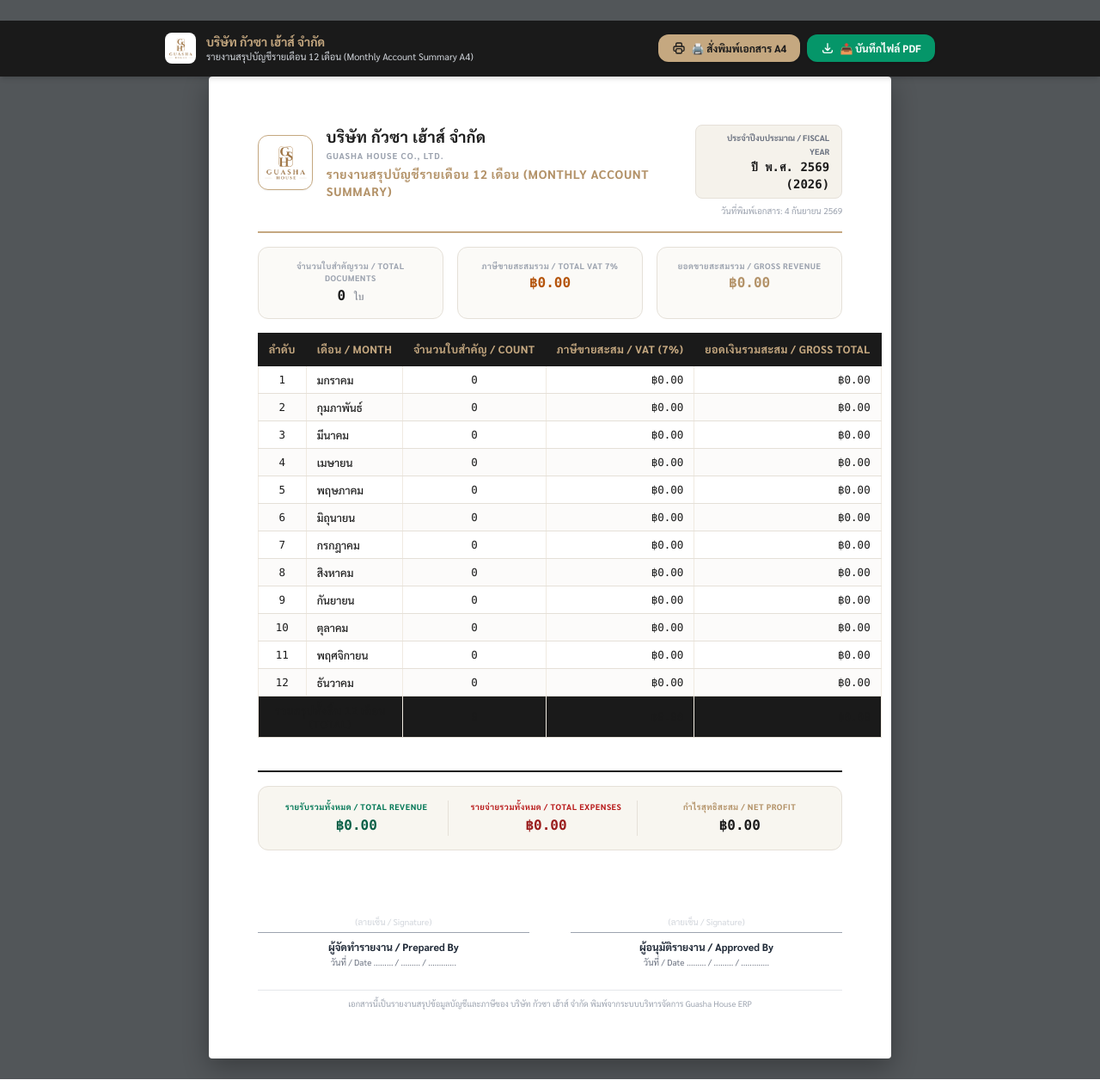
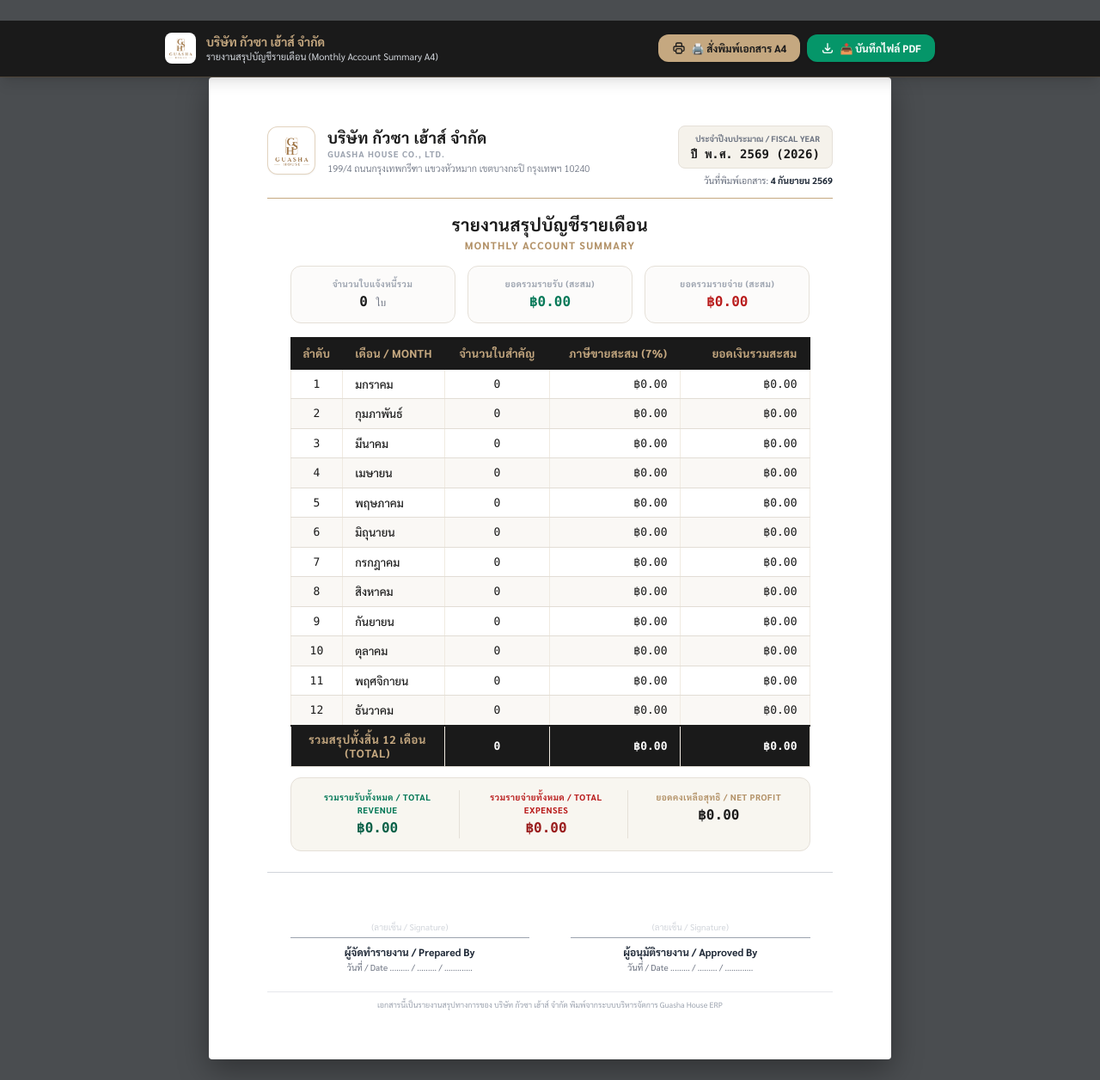
Before and after one commit to Amaraporn48/guasha-house, a FastAPI app: page /print/monthly-account in a window 1280 px wide. Shown: the whole page at 86% size. Run offline with FastAPI, Linux system fonts and the light colour scheme; data that the repository does not hold is empty; some libraries are stand-ins or nearby versions.

Commit message:
Redesign corporate A4 print layout for monthly account summary and documents list report

```diff
--- a/templates/print_summary.html
+++ b/templates/print_summary.html
@@ -13,7 +13,7 @@
 
         @page {
             size: A4 portrait;
-            margin: 15mm;
+            margin: 12mm 15mm 12mm 15mm;
         }
 
         * {
@@ -29,31 +29,35 @@
             print-color-adjust: exact;
         }
 
+        /* Container styling */
         .summary-page {
-            background-color: white;
+            background-color: #ffffff;
             box-sizing: border-box;
+            margin: 0 auto;
         }
 
         @media screen {
             body {
-                background-color: #525659;
+                background-color: #4a4d50;
                 padding: 24px 0;
             }
             .summary-page {
                 width: 210mm;
                 min-height: 297mm;
-                margin: 0 auto;
-                padding: 15mm;
-                box-shadow: 0 10px 30px rgba(0, 0, 0, 0.3);
+                padding: 15mm 18mm;
+                box-shadow: 0 12px 35px rgba(0, 0, 0, 0.35);
                 border-radius: 4px;
             }
         }
 
         @media print {
             html, body {
-                background-color: white !important;
+                background-color: #ffffff !important;
+                margin: 0 !important;
                 padding: 0 !important;
-                margin: 0 !important;
+                width: 100% !important;
+                height: 100% !important;
+                overflow: hidden !important;
             }
             .summary-page {
                 box-shadow: none !important;
@@ -61,57 +65,73 @@
                 width: 100% !important;
                 max-width: 100% !important;
                 padding: 0 !important;
-                margin: 0 !important;
-                border-radius: 0 !important;
+                margin: 0 auto !important;
             }
             .no-print {
                 display: none !important;
             }
         }
 
+        /* Table styling: ~92% width, centered */
+        .table-container {
+            width: 92%;
+            margin: 0 auto;
+        }
+
         .report-table {
             width: 100%;
             border-collapse: collapse;
-            margin-top: 14px;
-            margin-bottom: 14px;
+            margin-top: 10px;
+            page-break-inside: avoid;
         }
 
         .report-table th {
             background-color: #1a1a1a !important;
             color: #c5a880 !important;
-            font-size: 12.5px;
+            font-size: 13px;
             font-weight: 700;
-            padding: 9.5px 12px;
+            padding: 8px 14px;
             border: 1px solid #1a1a1a;
             white-space: nowrap;
-            letter-spacing: 0.4px;
+            letter-spacing: 0.3px;
         }
 
         .report-table td {
-            font-size: 12.5px;
+            font-size: 13px;
             font-weight: 500;
             color: #1a1a1a;
-            padding: 7.5px 12px;
-            border-bottom: 1px solid #e5e0d8;
+            padding: 7px 14px;
+            border-bottom: 1px solid #e2ddd5;
             border-left: 1px solid #f0eae1;
             border-right: 1px solid #f0eae1;
         }
 
         .report-table tr:nth-child(even) td {
-            background-color: #fcfbfa !important;
+            background-color: #faf8f5 !important;
+        }
+
+        .report-table tr.total-row td {
+            background-color: #1a1a1a !important;
+            color: #ffffff !important;
+            font-weight: 700;
+            border-top: 2px solid #1a1a1a;
+        }
+
+        .report-table tr.total-row td.total-label {
+            color: #c5a880 !important;
         }
     </style>
 </head>
 <body>
 
-    <!-- Screen Top Control Bar -->
-    <div class="no-print bg-[#1a1a1a] text-white p-3.5 sticky top-0 z-50 shadow-md">
+    <!-- Screen Top Control Bar (Hidden when printing) -->
+    <div class="no-print bg-[#1a1a1a] text-white p-3.5 sticky top-0 z-50 shadow-lg border-b border-[#c5a880]/30">
         <div class="max-w-4xl mx-auto flex items-center justify-between">
             <div class="flex items-center gap-3">
-                <img src="/static/logo.png" alt="Logo" class="h-9 w-9 object-contain bg-white rounded-lg p-0.5">
+                <img src="/static/logo.png" alt="Logo" class="h-9 w-9 object-contain bg-white rounded-lg p-0.5 shadow">
                 <div>
                     <h1 class="text-sm font-bold text-[#c5a880]">บริษัท กัวซา เฮ้าส์ จำกัด</h1>
-                    <p class="text-[11px] text-gray-300">รายงานสรุปบัญชีรายเดือน 12 เดือน (Monthly Account Summary A4)</p>
+                    <p class="text-[11px] text-gray-300">รายงานสรุปบัญชีรายเดือน (Monthly Account Summary A4)</p>
                 </div>
             </div>
             <div class="flex items-center gap-2">
@@ -127,69 +147,76 @@
         </div>
     </div>
 
-    <!-- Printable Formal A4 Summary Page -->
+    <!-- Printable Corporate A4 Page -->
     <div id="pdf-content" class="summary-page flex flex-col justify-between">
 
         <div>
-            <!-- Header Section -->
-            <div class="flex justify-between items-start border-b-2 border-[#c5a880] pb-4 mb-4">
-                <div class="flex items-center gap-4">
-                    <img src="/static/logo.png" alt="Logo" class="h-16 w-16 object-contain p-1 border border-[#c5a880] rounded-xl bg-white shadow-sm">
+            <!-- 1. Header Section -->
+            <div class="flex justify-between items-start border-b border-[#c5a880] pb-3 mb-4">
+                <div class="flex items-center gap-3.5">
+                    <img src="/static/logo.png" alt="Logo" class="h-14 w-14 object-contain p-1 border border-[#c5a880]/50 rounded-xl bg-white shadow-sm">
                     <div>
-                        <h1 class="text-lg font-bold text-[#1a1a1a] tracking-wide uppercase">บริษัท กัวซา เฮ้าส์ จำกัด</h1>
-                        <h2 class="text-[10px] font-bold text-gray-400 uppercase tracking-widest">GUASHA HOUSE CO., LTD.</h2>
-                        <h3 class="text-sm font-bold text-[#b39268] mt-1 tracking-wider uppercase">รายงานสรุปบัญชีรายเดือน 12 เดือน (MONTHLY ACCOUNT SUMMARY)</h3>
+                        <h1 class="text-lg font-bold text-[#1a1a1a] tracking-wide">บริษัท กัวซา เฮ้าส์ จำกัด</h1>
+                        <p class="text-[10px] font-bold text-gray-400 uppercase tracking-widest leading-none">GUASHA HOUSE CO., LTD.</p>
+                        <p class="text-[11px] text-gray-500 mt-1 font-light">199/4 ถนนกรุงเทพกรีฑา แขวงหัวหมาก เขตบางกะปิ กรุงเทพฯ 10240</p>
                     </div>
                 </div>
                 <div class="text-right text-xs text-gray-600 space-y-1">
-                    <div class="bg-[#f5f2eb] px-3.5 py-1.5 rounded-lg border border-[#e5e0d8]">
+                    <div class="bg-[#f5f2eb] px-3.5 py-1.5 rounded-lg border border-[#e5e0d8] text-right inline-block">
                         <span class="font-bold text-gray-500 text-[9.5px] uppercase block">ประจำปีงบประมาณ / FISCAL YEAR</span>
                         <span class="font-bold text-[#1a1a1a] text-sm font-mono">ปี พ.ศ. {{ target_year_th }} ({{ target_year }})</span>
                     </div>
-                    <p class="text-[10px] text-gray-400 pt-0.5">วันที่พิมพ์เอกสาร: {{ print_date }}</p>
+                    <p class="text-[10.5px] text-gray-500 pt-0.5">วันที่พิมพ์เอกสาร: <strong class="text-gray-800">{{ print_date }}</strong></p>
                 </div>
             </div>
 
-            <!-- KPI Metric Cards -->
-            <div class="grid grid-cols-3 gap-4 mb-4">
-                <div class="bg-[#fbfaf7] border border-[#e5e0d8] rounded-xl p-3.5 text-center">
-                    <span class="text-[9.5px] font-bold text-gray-400 uppercase tracking-wider block">จำนวนใบสำคัญรวม / Total Documents</span>
-                    <span class="text-base font-bold text-[#1a1a1a] font-mono">{{ total_docs_count }} <span class="text-xs font-normal text-gray-500">ใบ</span></span>
+            <!-- 2. Title Section (Centered) -->
+            <div class="text-center my-4 space-y-0.5">
+                <h2 class="text-xl font-bold text-[#1a1a1a] tracking-wide">รายงานสรุปบัญชีรายเดือน</h2>
+                <p class="text-xs font-bold text-[#b39268] uppercase tracking-widest">MONTHLY ACCOUNT SUMMARY</p>
             </div>
-                <div class="bg-[#fbfaf7] border border-[#e5e0d8] rounded-xl p-3.5 text-center">
-                    <span class="text-[9.5px] font-bold text-gray-400 uppercase tracking-wider block">ภาษีขายสะสมรวม / Total VAT 7%</span>
-                    <span class="text-base font-bold text-amber-700 font-mono">฿{{ "{:,.2f}".format(total_vat_sum or 0) }}</span>
+
+            <!-- 3. Summary Cards (3 Horizontal Columns, 92% Width Centered) -->
+            <div class="w-[92%] mx-auto grid grid-cols-3 gap-3.5 mb-4">
+                <div class="bg-[#fcfbfa] border border-[#e5e0d8] rounded-xl p-3 text-center shadow-xs">
+                    <span class="text-[10px] font-bold text-gray-400 uppercase tracking-wider block">จำนวนใบแจ้งหนี้รวม</span>
+                    <span class="text-base font-bold text-[#1a1a1a] font-mono mt-0.5 block">{{ total_docs_count }} <span class="text-xs font-normal text-gray-500">ใบ</span></span>
                 </div>
-                <div class="bg-[#fbfaf7] border border-[#e5e0d8] rounded-xl p-3.5 text-center">
-                    <span class="text-[9.5px] font-bold text-gray-400 uppercase tracking-wider block">ยอดขายสะสมรวม / Gross Revenue</span>
-                    <span class="text-base font-bold text-[#b39268] font-mono">฿{{ "{:,.2f}".format(total_sales_sum or 0) }}</span>
+                <div class="bg-[#fcfbfa] border border-[#e5e0d8] rounded-xl p-3 text-center shadow-xs">
+                    <span class="text-[10px] font-bold text-gray-400 uppercase tracking-wider block">ยอดรวมรายรับ (สะสม)</span>
+                    <span class="text-base font-bold text-emerald-700 font-mono mt-0.5 block">฿{{ "{:,.2f}".format(total_sales_sum or 0) }}</span>
+                </div>
+                <div class="bg-[#fcfbfa] border border-[#e5e0d8] rounded-xl p-3 text-center shadow-xs">
+                    <span class="text-[10px] font-bold text-gray-400 uppercase tracking-wider block">ยอดรวมรายจ่าย (สะสม)</span>
+                    <span class="text-base font-bold text-red-700 font-mono mt-0.5 block">฿{{ "{:,.2f}".format(total_expenses or 0) }}</span>
                 </div>
             </div>
 
-            <!-- Monthly Account Table (ม.ค. - ธ.ค.) -->
+            <!-- 4. Main Table (92% Width, Centered, Main Focal Point) -->
+            <div class="table-container">
                 <table class="report-table">
                     <thead>
                         <tr>
                             <th class="text-center w-12">ลำดับ</th>
                             <th class="text-left">เดือน / MONTH</th>
-                        <th class="text-center w-36">จำนวนใบสำคัญ / COUNT</th>
-                        <th class="text-right w-44">ภาษีขายสะสม / VAT (7%)</th>
-                        <th class="text-right w-48">ยอดเงินรวมสะสม / GROSS TOTAL</th>
+                            <th class="text-center w-32">จำนวนใบสำคัญ</th>
+                            <th class="text-right w-40">ภาษีขายสะสม (7%)</th>
+                            <th class="text-right w-44">ยอดเงินรวมสะสม</th>
                         </tr>
                     </thead>
                     <tbody>
                         {% for m in months_data %}
                         <tr>
-                        <td class="text-center font-mono font-semibold text-gray-400 text-xs">{{ loop.index }}</td>
-                        <td class="font-bold text-[#1a1a1a] text-xs">{{ m.month_name }}</td>
-                        <td class="text-center font-bold text-gray-700 font-mono text-xs">{{ m.count }}</td>
-                        <td class="text-right font-bold text-amber-800 font-mono text-xs">฿{{ "{:,.2f}".format(m.vat or 0) }}</td>
-                        <td class="text-right font-bold text-[#1a1a1a] font-mono text-xs">฿{{ "{:,.2f}".format(m.sales or 0) }}</td>
+                            <td class="text-center font-mono font-semibold text-gray-400">{{ loop.index }}</td>
+                            <td class="font-bold text-[#1a1a1a]">{{ m.month_name }}</td>
+                            <td class="text-center font-bold text-gray-700 font-mono">{{ m.count }}</td>
+                            <td class="text-right font-bold text-amber-800 font-mono">฿{{ "{:,.2f}".format(m.vat or 0) }}</td>
+                            <td class="text-right font-bold text-[#1a1a1a] font-mono">฿{{ "{:,.2f}".format(m.sales or 0) }}</td>
                         </tr>
                         {% endfor %}
                         <!-- Total Row -->
-                    <tr class="bg-[#1a1a1a] text-white font-bold">
-                        <td colspan="2" class="text-center py-2.5 text-xs text-[#c5a880] uppercase tracking-wider">รวมสรุปทั้งสิ้น 12 เดือน (TOTAL)</td>
+                        <tr class="total-row">
+                            <td colspan="2" class="text-center py-2.5 text-xs total-label uppercase tracking-wider">รวมสรุปทั้งสิ้น 12 เดือน (TOTAL)</td>
                             <td class="text-center py-2.5 text-xs font-mono text-white">{{ total_docs_count }}</td>
                             <td class="text-right py-2.5 text-xs font-mono text-[#c5a880]">฿{{ "{:,.2f}".format(total_vat_sum or 0) }}</td>
                             <td class="text-right py-2.5 text-xs font-mono text-white">฿{{ "{:,.2f}".format(total_sales_sum or 0) }}</td>
@@ -198,36 +225,37 @@
                 </table>
             </div>
 
-        <!-- Financial Summary Box & Signatures -->
-        <div class="mt-6 pt-4 border-t-2 border-[#1a1a1a] space-y-6">
-
-            <!-- Financial Statement Bar -->
-            <div class="grid grid-cols-3 gap-4 bg-[#f8f6f0] p-4 rounded-xl border border-[#e5e0d8]">
+            <!-- 5. Total Summary Bar (92% Width, Matching Table) -->
+            <div class="w-[92%] mx-auto grid grid-cols-3 gap-3.5 bg-[#f8f6f0] p-3.5 rounded-xl border border-[#e5e0d8] mt-3">
                 <div class="text-center border-r border-[#e5e0d8] pr-2">
-                    <span class="text-[9.5px] font-bold text-emerald-700 uppercase tracking-wider block">รายรับรวมทั้งหมด / TOTAL REVENUE</span>
+                    <span class="text-[10px] font-bold text-emerald-700 uppercase tracking-wider block">รวมรายรับทั้งหมด / TOTAL REVENUE</span>
                     <span class="text-base font-bold text-emerald-800 font-mono mt-0.5 block">฿{{ "{:,.2f}".format(total_sales_sum or 0) }}</span>
                 </div>
                 <div class="text-center border-r border-[#e5e0d8] pr-2">
-                    <span class="text-[9.5px] font-bold text-red-700 uppercase tracking-wider block">รายจ่ายรวมทั้งหมด / TOTAL EXPENSES</span>
+                    <span class="text-[10px] font-bold text-red-700 uppercase tracking-wider block">รวมรายจ่ายทั้งหมด / TOTAL EXPENSES</span>
                     <span class="text-base font-bold text-red-800 font-mono mt-0.5 block">฿{{ "{:,.2f}".format(total_expenses or 0) }}</span>
                 </div>
                 <div class="text-center">
-                    <span class="text-[9.5px] font-bold text-[#b39268] uppercase tracking-wider block">กำไรสุทธิสะสม / NET PROFIT</span>
+                    <span class="text-[10px] font-bold text-[#b39268] uppercase tracking-wider block">ยอดคงเหลือสุทธิ / NET PROFIT</span>
                     <span class="text-base font-bold text-[#1a1a1a] font-mono mt-0.5 block">฿{{ "{:,.2f}".format(net_profit or 0) }}</span>
                 </div>
             </div>
+        </div>
 
-            <!-- Signatures Section -->
-            <div class="grid grid-cols-2 gap-12 text-center text-xs pt-2">
+        <!-- 6. Signature & Footer Section (Bottom Anchored) -->
+        <div class="mt-6 pt-4 border-t border-gray-300 space-y-5">
+
+            <!-- Signature Box (2 Columns) -->
+            <div class="w-[92%] mx-auto grid grid-cols-2 gap-12 text-center text-xs pt-1">
                 <div>
-                    <div class="h-16 flex items-end justify-center border-b border-gray-400 pb-1">
+                    <div class="h-14 flex items-end justify-center border-b border-gray-400 pb-1">
                         <span class="text-gray-300 text-[10px]">(ลายเซ็น / Signature)</span>
                     </div>
                     <p class="font-bold text-gray-800 mt-2 text-xs">ผู้จัดทำรายงาน / Prepared By</p>
                     <p class="text-[10px] text-gray-500 mt-0.5">วันที่ / Date ......... / ......... / .............</p>
                 </div>
                 <div>
-                    <div class="h-16 flex items-end justify-center border-b border-gray-400 pb-1">
+                    <div class="h-14 flex items-end justify-center border-b border-gray-400 pb-1">
                         <span class="text-gray-300 text-[10px]">(ลายเซ็น / Signature)</span>
                     </div>
                     <p class="font-bold text-gray-800 mt-2 text-xs">ผู้อนุมัติรายงาน / Approved By</p>
@@ -235,9 +263,9 @@
                 </div>
             </div>
 
-            <!-- Footer Company Note -->
-            <div class="text-center text-[9.5px] text-gray-400 border-t border-gray-200 pt-2">
-                เอกสารนี้เป็นรายงานสรุปข้อมูลบัญชีและภาษีของ บริษัท กัวซา เฮ้าส์ จำกัด พิมพ์จากระบบบริหารจัดการ Guasha House ERP
+            <!-- 7. Footer -->
+            <div class="text-center text-[9px] text-gray-400 border-t border-gray-200 pt-2">
+                เอกสารนี้เป็นรายงานสรุปทางการของ บริษัท กัวซา เฮ้าส์ จำกัด พิมพ์จากระบบบริหารจัดการ Guasha House ERP
             </div>
         </div>
 
@@ -250,7 +278,7 @@
                 margin:       0,
                 filename:     'Monthly_Account_Summary_{{ target_year }}.pdf',
                 image:        { type: 'jpeg', quality: 0.98 },
-                html2canvas:  { scale: 2, useCORS: true },
+                html2canvas:  { scale: 2, useCORS: true, logging: false },
                 jsPDF:        { unit: 'mm', format: 'a4', orientation: 'portrait' }
             };
             html2pdf().set(opt).from(element).save();
```
Also changed, not shown: templates/print_documents_list.html (+25 -17 lines). Lines whose indentation alone changed are shown as unchanged.
